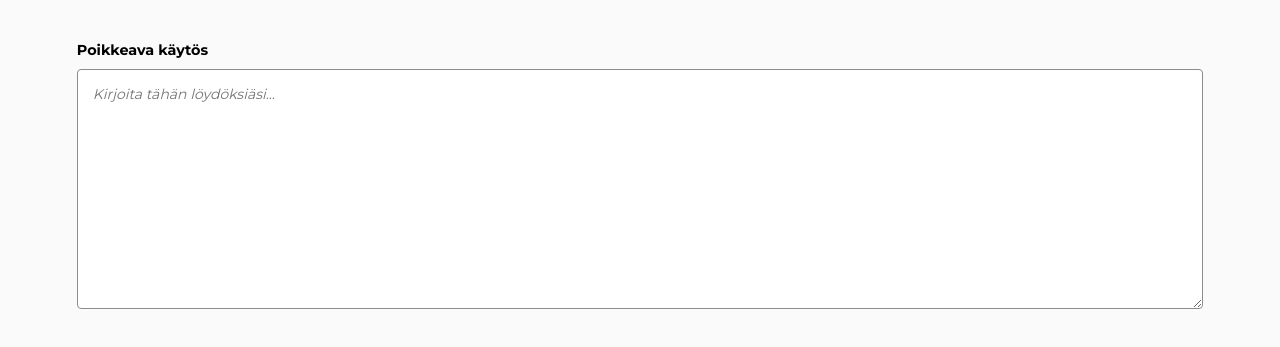
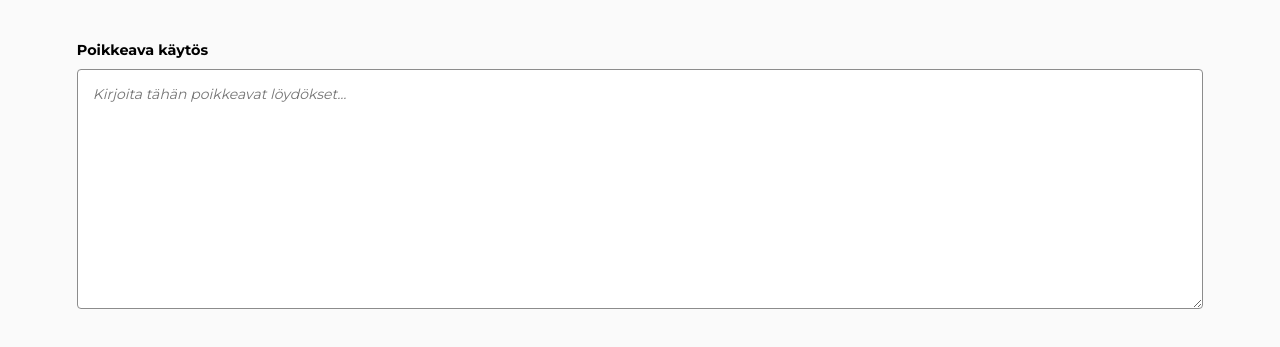
Before and after one commit to digitalents-helsinki/Sote-App, a React (Create React App) app: page /tajunta in a window 1280 px wide. Shown: the part 277-624 px from the top of the page. Built offline with nearby package versions, Linux system fonts and the light colour scheme.

Commit message:
Update Textarea.js

```diff
--- a/src/Components/Textarea.js
+++ b/src/Components/Textarea.js
@@ -14,7 +14,7 @@ const Textarea = props => {
       </p>
       <form onClick={scrollY()}>
         <textarea
-          placeholder="Kirjoita tähän löydöksiäsi..."
+          placeholder="Kirjoita tähän poikkeavat löydökset..."
           value={
             props.personData[props.name] ? props.personData[props.name] : ""
           }
```
